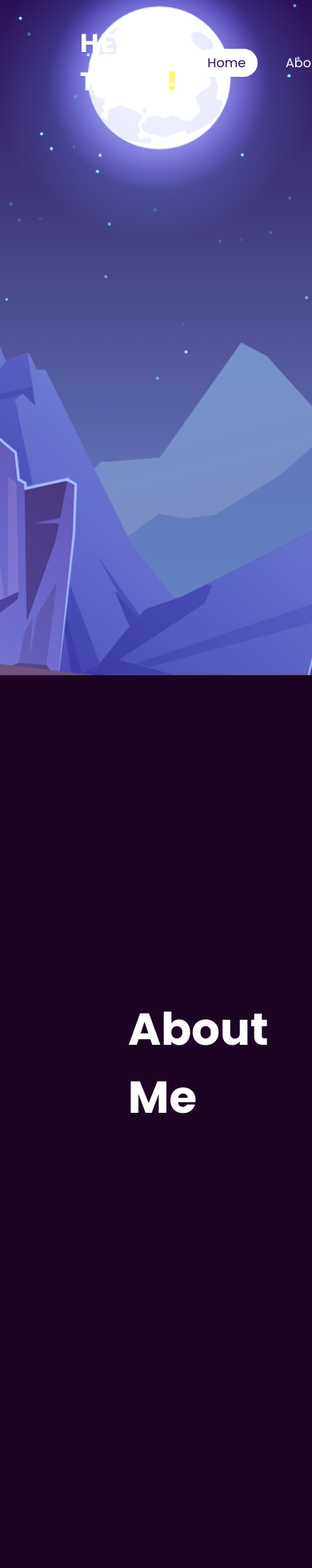
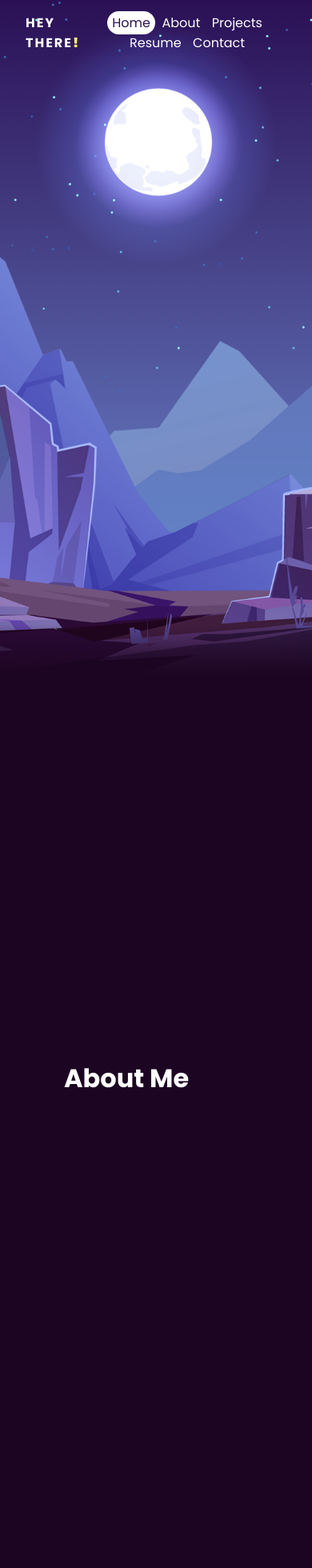
Before and after one commit to dylncheng/personal-website, a React (Create React App) app: page / in a window 390 px wide. Shown: the top 1960 px of the page at 80% size. Built offline with nearby package versions, Linux system fonts and the light colour scheme.

Commit message:
added mobile support for scrren sizes < 500px

```diff
--- a/src/App.css
+++ b/src/App.css
@@ -406,3 +406,114 @@ iframe {
   color: #fff;
   font-size: 3rem;
 }
+
+
+@media only screen and (max-width: 600px) {
+  .section h1 {
+    padding-top: 34.375rem;
+    font-size: 4rem;
+    color: #fff;
+  }
+
+  .header {
+    width: 100%;
+    padding: 1rem 2rem;
+}
+
+  .header .logo {
+    color: #fff;
+    font-weight: 700;
+    text-decoration: none;
+    font-size: 1rem;
+    text-transform: uppercase;
+    letter-spacing: 2px;
+}
+
+.header .logo strong {
+  font-size: 1rem;
+}
+
+.header ul {
+  flex-wrap: wrap;
+}
+
+.header ul li {
+  margin-left: 0.1rem;
+  min-width: 0;
+}
+
+.header ul li a {
+  padding: 0.2rem 0.4rem;
+}
+
+.description {
+  position: relative;
+  padding: 30rem 5rem;
+  width: 100%;
+  background: #1c0522;
+}
+
+.description h2 {
+  font-size: 2rem;
+  margin-bottom: 0.6rem;
+  color: #fff;
+  /* padding: 25rem 10rem; */
+}
+
+.description p {
+  margin-top: 0;
+  font-size: 1rem;
+  color: #fff;
+  line-height: 3rem;
+  /* padding: 25rem 10rem; */
+}
+
+.gallery {
+  position: relative;
+  padding: 30rem 5rem;
+  width: 100%;
+}
+
+.gallery h2 {
+  font-size: 2rem;
+  margin-bottom: 0.6rem;
+  color: #fff;
+}
+
+.gallery .project {
+  margin: 0 auto;
+  width: 120%;
+  margin-bottom: 8rem;
+  border-radius: 15px;
+}
+
+.gallery .project-title {
+  font-weight: 700;
+  text-transform: lowercase;
+  margin-bottom: 1.8rem;
+  font-size: 1rem;
+}
+
+.gallery .project-img {
+  max-width: 90%;
+  border-radius: 15px;
+  height: auto;
+  transition: all 0.8 ease;
+}
+
+.gallery .project-text, .gallery .project-github, .gallery .project-link {
+  font-size: 1rem;
+  max-width: 90%;
+  line-height: normal;
+}
+
+p.project-link {
+  margin-top: 1rem;
+  font-weight: 400;
+}
+
+}
+
+@media only screen and (min-width: 600px) and (max-width: 800px) {
+
+}
```
